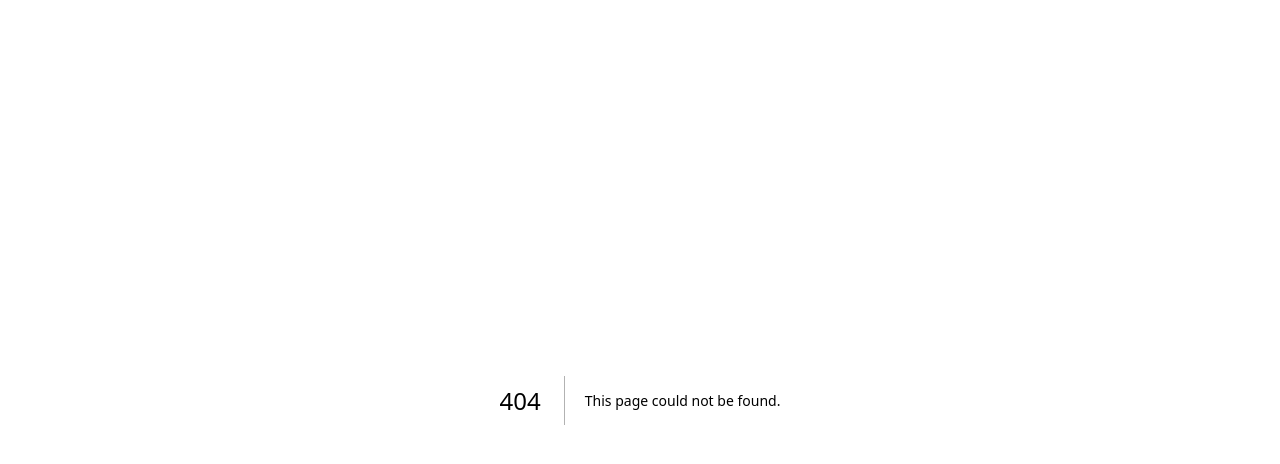
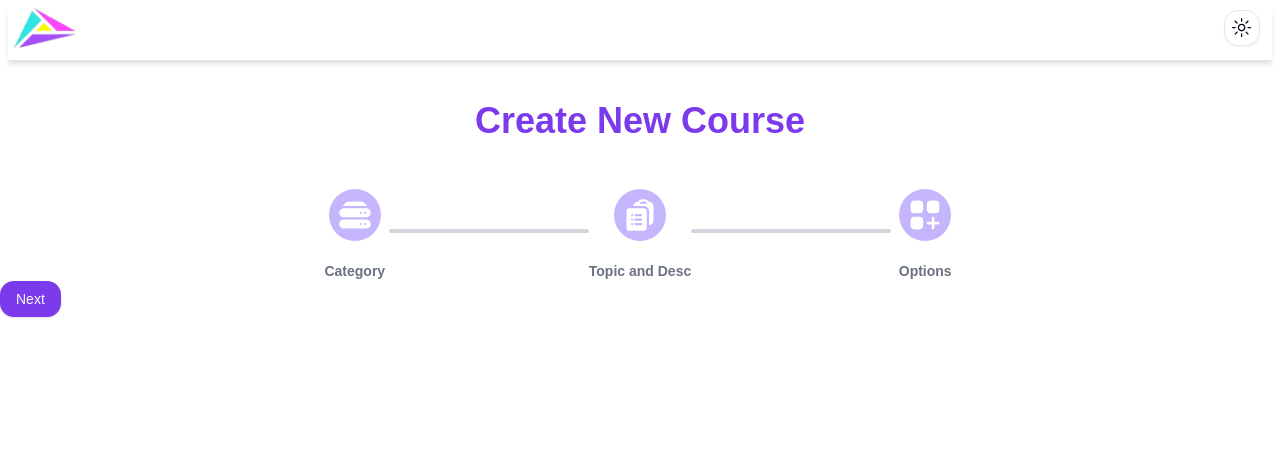
Before and after one commit to shxran11/CubeKit, a Next.js app: page /create-course in a window 1280 px wide. Before the commit this address had no page. Shown: the top 464 px of the page. Built offline with nearby package versions, Linux system fonts and the light colour scheme.

Commit message:
Created the steppers component for new course

```diff
--- /dev/null
+++ b/app/create-course/layout.tsx
@@ -0,0 +1,13 @@
+import React, { PropsWithChildren } from "react";
+import DashboardHeader from "../dashboard/_components/Header";
+
+const CreateCourseLayout = ({ children }: PropsWithChildren) => {
+  return (
+    <div>
+      <DashboardHeader />
+      {children}
+    </div>
+  );
+};
+
+export default CreateCourseLayout;
--- /dev/null
+++ b/app/create-course/page.tsx
@@ -0,0 +1,69 @@
+"use client";
+
+import { Button } from "@/components/ui/button";
+import React, { useState } from "react";
+import {
+  HiServerStack,
+  HiClipboardDocumentList,
+  HiMiniSquaresPlus,
+} from "react-icons/hi2";
+
+const CreateCoursePage = () => {
+  const Steppers = [
+    {
+      id: 1,
+      name: "Category",
+      icon: <HiServerStack />,
+    },
+    {
+      id: 2,
+      name: "Topic and Desc",
+      icon: <HiClipboardDocumentList />,
+    },
+    {
+      id: 3,
+      name: "Options",
+      icon: <HiMiniSquaresPlus />,
+    },
+  ];
+
+  const [activeIndex, setActiveIndex] = useState(0);
+  return (
+    <div className="mt-10">
+      <div className="text-3xl md:text-4xl font-bold text-primary flex justify-center items-center">
+        Create New Course
+      </div>
+      <div className="flex justify-center items-center mt-10 text-4xl">
+        {Steppers.map((item, index) => (
+          <div
+            key={item.id}
+            className="flex flex-row justify-center items-center"
+          >
+            <div className="flex flex-col items-center gap-3">
+              <div
+                className={`bg-violet-300 text-white rounded-full p-2 m-2 ${
+                  activeIndex >= index && "bg-purple-500"
+                }`}
+              >
+                {item.icon}
+              </div>
+              <div className="hidden md:block md:text-sm md:font-semibold md:text-gray-500">
+                {item.name}
+              </div>
+            </div>
+            {index != Steppers.length - 1 && (
+              <div
+                className={`h-1 w-[50px] md:w-[100px] lg:w-[200px] bg-gray-300 dark:bg-gray-700 rounded-full ${
+                  activeIndex - 1 >= index && "bg-purple-500"
+                }`}
+              ></div>
+            )}
+          </div>
+        ))}
+      </div>
+      <Button onClick={() => setActiveIndex(activeIndex + 1)}>Next</Button>
+    </div>
+  );
+};
+
+export default CreateCoursePage;
--- a/app/dashboard/_components/Header.tsx
+++ b/app/dashboard/_components/Header.tsx
@@ -1,3 +1,4 @@
+import { ToggleThemeButton } from "@/app/_components/ToggleThemeButton";
 import { UserButton } from "@clerk/nextjs";
 import Image from "next/image";
 import React from "react";
@@ -5,9 +6,13 @@ import React from "react";
 const DashboardHeader = () => {
   return (
     <div className="m-2 shadow-md">
-      <div className="flex justify-between items-center mb-3">
+      <div className="flex justify-between items-center mb-3 mr-3">
         <Image src={"/logo-half.png"} alt="logo" width={70} height={60} />
-        <UserButton />
+
+        <div className="flex gap-2">
+          <ToggleThemeButton />
+          <UserButton />
+        </div>
       </div>
       <hr />
     </div>
--- /dev/null
+++ b/app/dashboard/_components/NewCourseButton.tsx
@@ -0,0 +1,13 @@
+import { Button } from "@/components/ui/button";
+import Link from "next/link";
+import React from "react";
+
+const NewCourseButton = () => {
+  return (
+    <Link href="/create-course">
+      <Button>Create new course</Button>
+    </Link>
+  );
+};
+
+export default NewCourseButton;
--- a/app/dashboard/_components/Sidebar.tsx
+++ b/app/dashboard/_components/Sidebar.tsx
@@ -15,31 +15,37 @@ const Sidebar = () => {
     {
       id: 1,
       name: "Home",
-      icon: <IoHomeOutline />,
+      icon: <IoHomeOutline aria-hidden="true" />,
       path: "/dashboard",
+      ariaLabel: "Go to home",
     },
     {
       id: 2,
       name: "Explore",
-      icon: <HiGlobeAlt />,
+      icon: <HiGlobeAlt aria-hidden="true" />,
       path: "/dashboard/explore",
+      ariaLabel: "Explore courses",
     },
     {
       id: 3,
       name: "Upgrade",
-      icon: <MdOutlineTipsAndUpdates />,
+      icon: <MdOutlineTipsAndUpdates aria-hidden="true" />,
       path: "/dashboard/upgrade",
+      ariaLabel: "Upgrade your plan",
     },
     {
       id: 4,
       name: "Logout",
-      icon: <HiOutlineLogout />,
+      icon: <HiOutlineLogout aria-hidden="true" />,
       path: "/dashboard/logout",
+      ariaLabel: "Logout",
     },
   ];
+
   const path = usePathname();
+
   return (
-    <div className="fixed h-full p-2 md:w-64 shadow-md border-r">
+    <div className="fixed h-full p-2 md:w-64 shadow-md border-r bg-white">
       <Image
         src={"/logo.png"}
         alt="logo"
@@ -53,8 +59,9 @@ const Sidebar = () => {
           <Link href={item.path} key={item.id}>
             <div
               className={`flex items-center gap-2 cursor-pointer hover:bg-violet-400 hover:text-black rounded-lg p-2 m-2 ${
-                item.path == path && "bg-violet-400 text-black"
+                path.startsWith(item.path) && "bg-violet-400 text-black"
               }`}
+              aria-label={item.ariaLabel}
             >
               <div className="text-2xl">{item.icon}</div>
               <h2 className="text-xl">{item.name}</h2>
--- a/app/dashboard/page.tsx
+++ b/app/dashboard/page.tsx
@@ -1,7 +1,25 @@
+"use client";
+
+import { useUser } from "@clerk/nextjs";
 import React from "react";
+import NewCourseButton from "./_components/NewCourseButton";
 
 const DashboardPage = () => {
-  return <div>Dashboard</div>;
+  const { user } = useUser();
+
+  if (!user) return null;
+
+  return (
+    <div className="flex flex-col md:flex-row justify-between items-start md:items-center gap-5 md:gap-0">
+      <div>
+        <p className="text-3xl font-bold">Hello, {user.fullName}</p>
+        <p className="text-sm text-gray-500">
+          Create smart AI generated courses, instantly.
+        </p>
+      </div>
+      <NewCourseButton />
+    </div>
+  );
 };
 
 export default DashboardPage;
```
